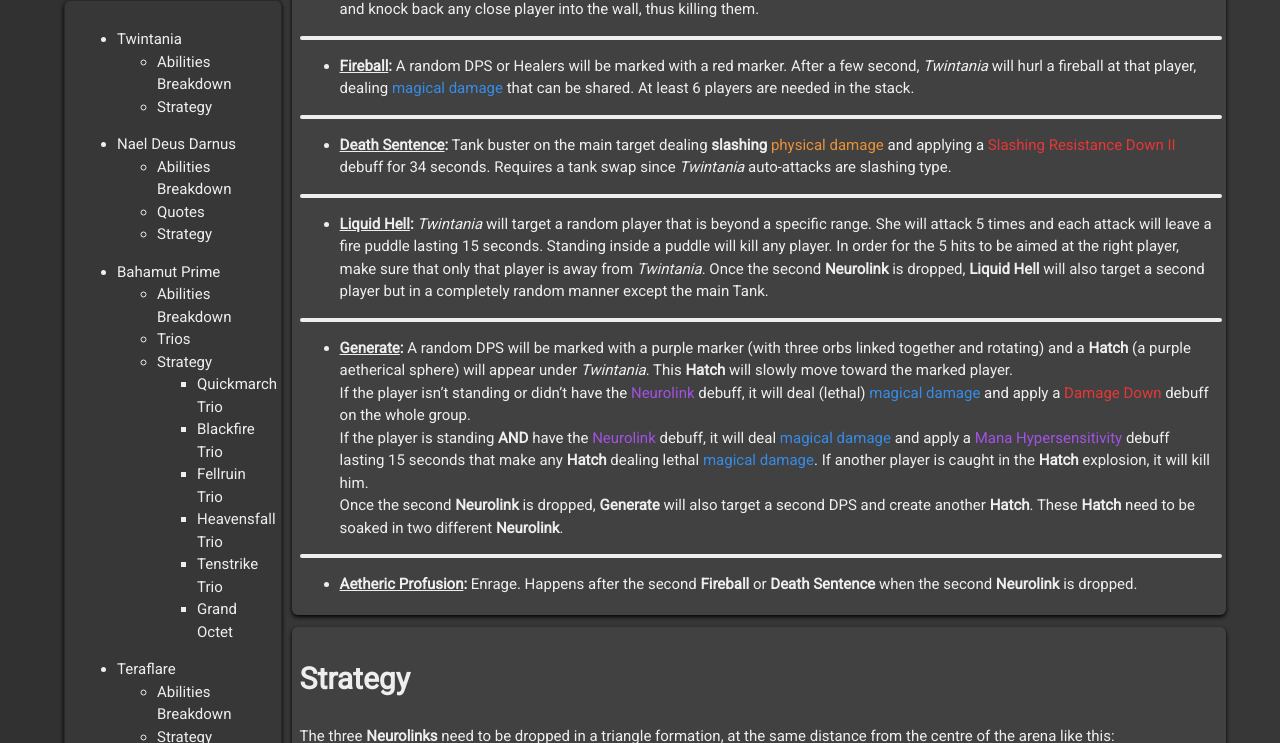
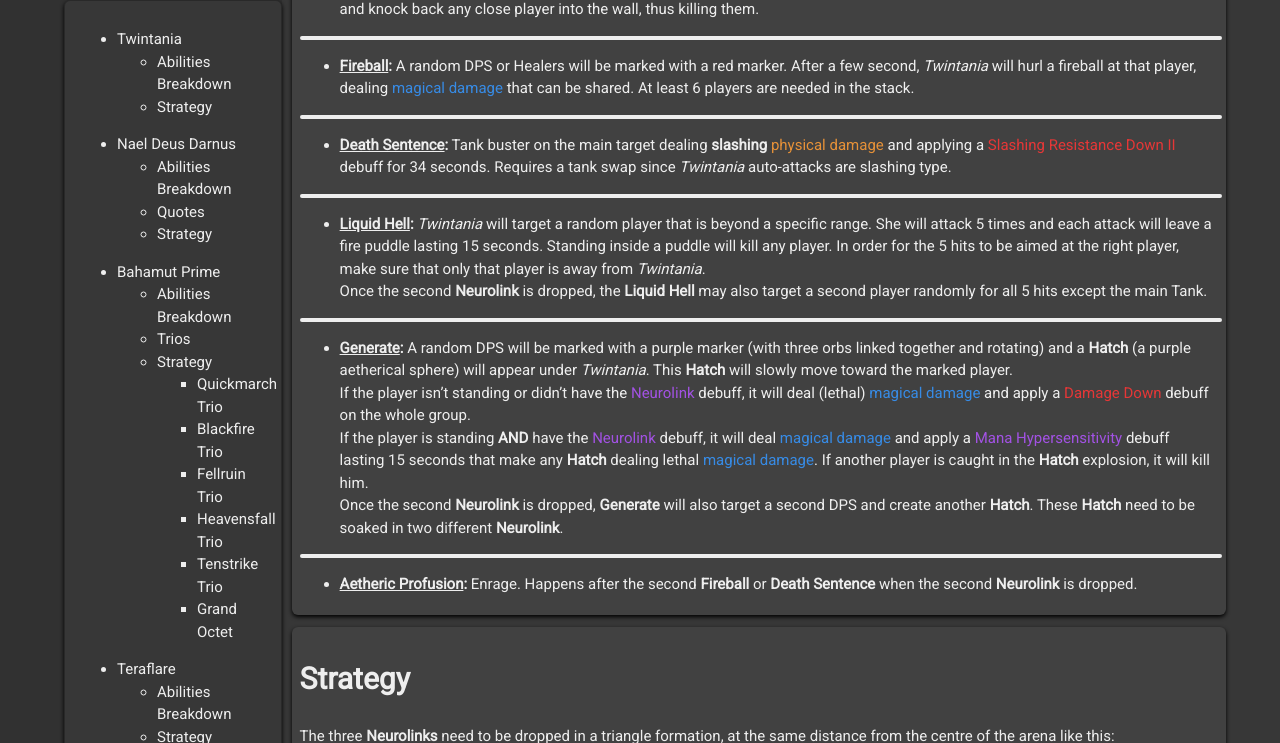
Before and after one commit to VacCrow/vaccrow.github.io, a Jekyll site: the page built from guides/ultimates/UCOB.md, in a window 1280 px wide and 900 px high, scrolled down 996 px, cut to the strip 0-743 px from the top of the window. Built offline with Jekyll 4.4.1, drawn with Linux system fonts in a browser that asks for light colours.

Commit message:
Update UCOB.md

```diff
--- a/guides/ultimates/UCOB.md
+++ b/guides/ultimates/UCOB.md
@@ -42,7 +42,7 @@ ___
 ___
 
 + **<ins>Liquid Hell</ins>:** *Twintania* will target a random player that is beyond a specific range. She will attack 5 times and each attack will leave a fire puddle lasting 15 seconds. Standing inside a puddle will kill any player. In order for the 5 hits to be aimed at the right player, make sure that only that player is away from *Twintania*.
-Once the second **Neurolink** is dropped, **Liquid Hell** will also target a second player but in a completely random manner except the main Tank.
+Once the second **Neurolink** is dropped, the **Liquid Hell** may also target a second player randomly for all 5 hits except the main Tank.
 
 ___
 
```
